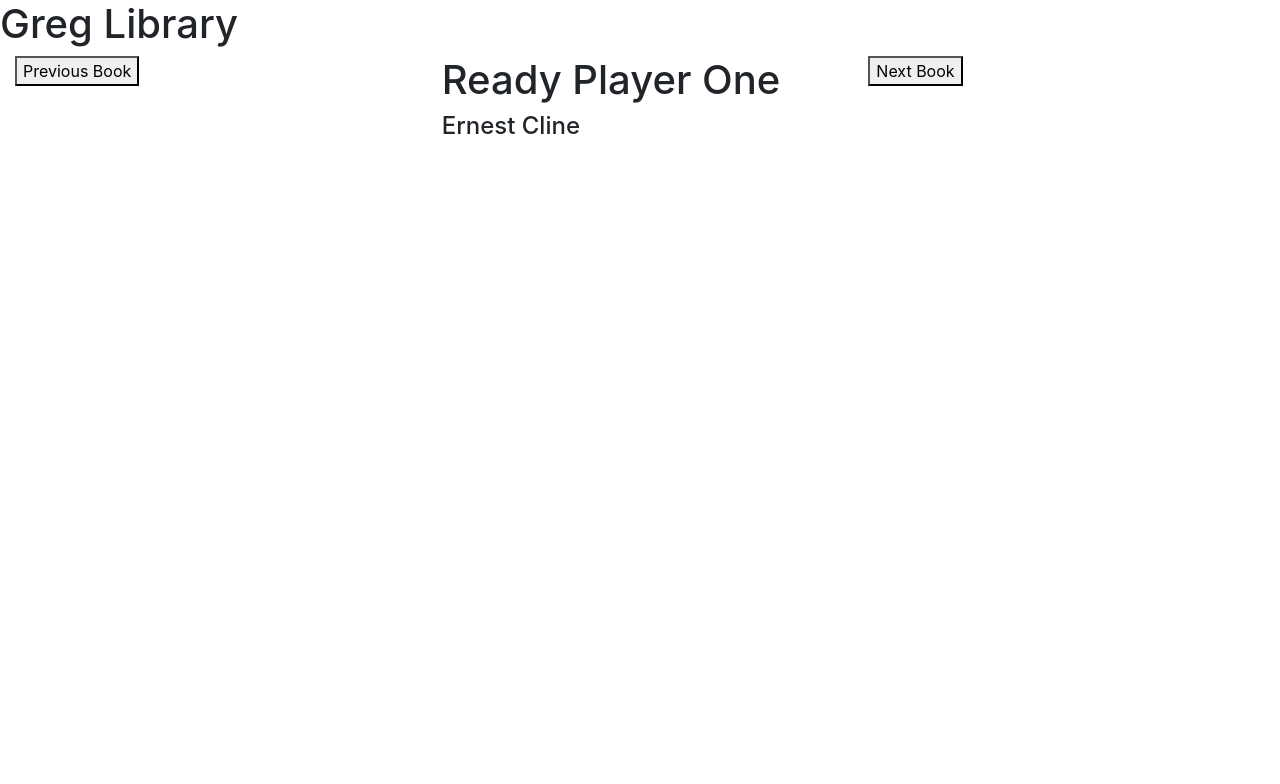
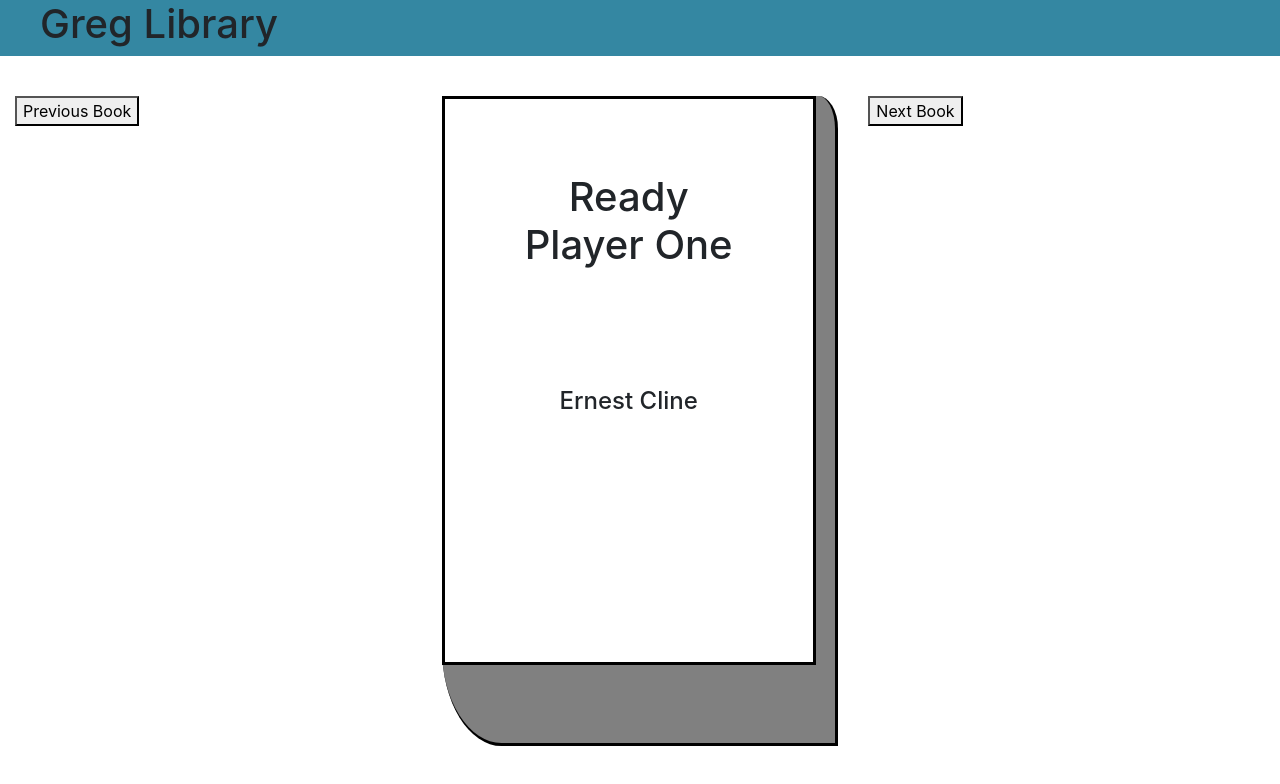
Before and after one commit to GRy82/ReactTutorialRepo, a React (Create React App) app: page / in a window 1280 px wide. Shown: the top 784 px of the page. Built offline with nearby package versions, Linux system fonts and the light colour scheme.

Commit message:
Presentational Book.jsx component created as a child of BookViewer component

```diff
--- /dev/null
+++ b/src/components/Book/book.css
@@ -0,0 +1,31 @@
+.cover {
+    background-color: white;
+    text-align: center;
+    border: solid black;
+    border-width: 1 1px;
+    height: 88%;
+    width: 95%;
+}
+
+.book {
+    background-color: grey;
+    text-align: center;
+    border-right: solid black;
+    border-bottom: solid black;
+    border-width: 1 1px;
+    height: 650px;
+    width: 100%;
+    border-bottom-left-radius: 15%;
+    border-top-right-radius: 5%;
+}
+
+.title {
+    padding: 20%;
+}
+
+.description {
+    padding-top: 10%;
+    padding-left: 5%;
+    padding-right: 5%;
+    padding-bottom: 50%;
+}
--- /dev/null
+++ b/src/components/Book/book.jsx
@@ -0,0 +1,15 @@
+import React from 'react';
+import './book.css';
+
+function Book(props){
+    return (
+        <div className="book">
+            <div className="cover">
+                <h1 className="title">{props.book.title}</h1>
+                <h4 className="description">{props.book.author}</h4>
+            </div>
+        </div>
+    );
+}
+
+export default Book;
--- a/src/components/BookViewer/bookViewer.jsx
+++ b/src/components/BookViewer/bookViewer.jsx
@@ -1,4 +1,5 @@
 import React from 'react';
+import Book from '../Book/book';
 
 function BookViewer(props){
     return(
@@ -7,8 +8,7 @@
                 <button onClick={() => props.previousBook()}>Previous Book</button>
             </div>
             <div className="col">
-                <h1>{props.book.title}</h1>
-                <h4>{props.book.author}</h4>
+                <Book book={props.book}/>
             </div>
             <div className="col">
                 <button onClick={() => props.nextBook()}>Next Book</button>
--- a/src/components/TitleBar/titleBar.jsx
+++ b/src/components/TitleBar/titleBar.jsx
@@ -1,4 +1,5 @@
 import React from 'react';
+import './titleBar.css';
 
 function TitleBar(props) {
     return (
--- a/src/components/app.jsx
+++ b/src/components/app.jsx
@@ -1,6 +1,7 @@
 import React, { Component } from 'react';
 import TitleBar from './TitleBar/titleBar';
 import BookViewer from './BookViewer/bookViewer';
+import './app.css';
 
 class App extends Component {
     constructor(props){
```
